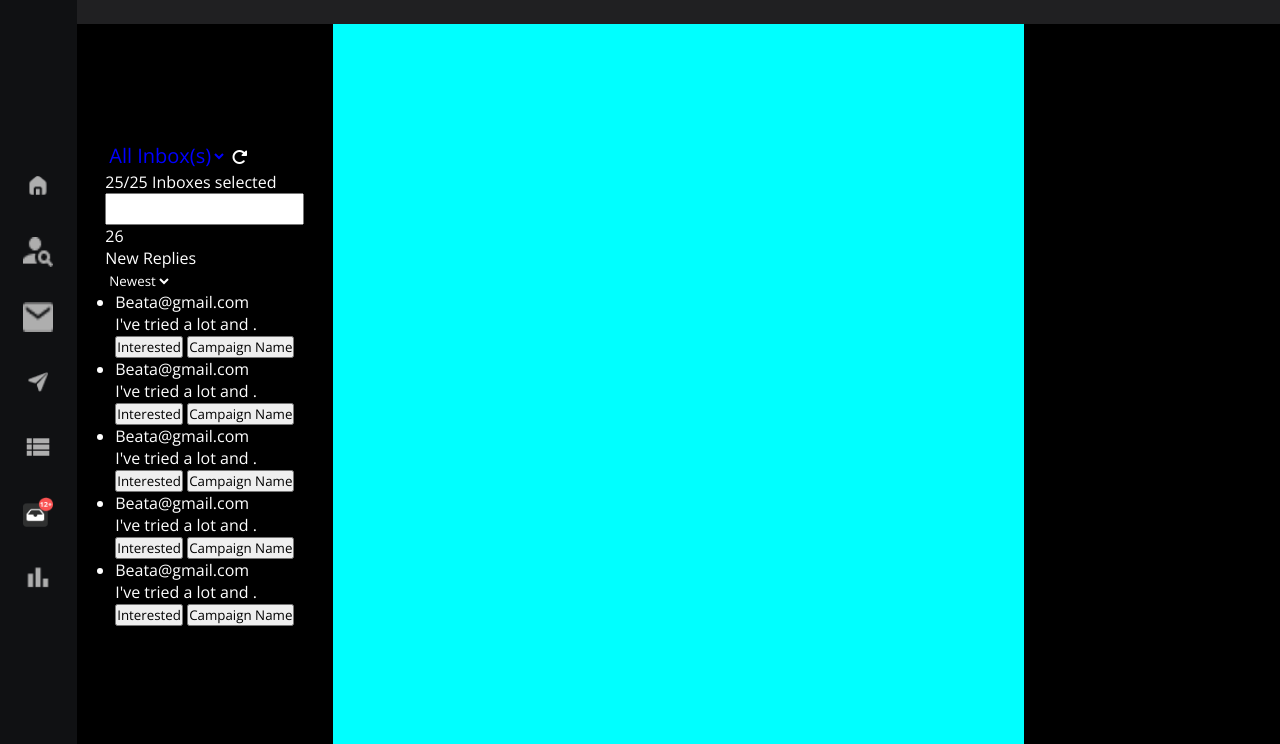
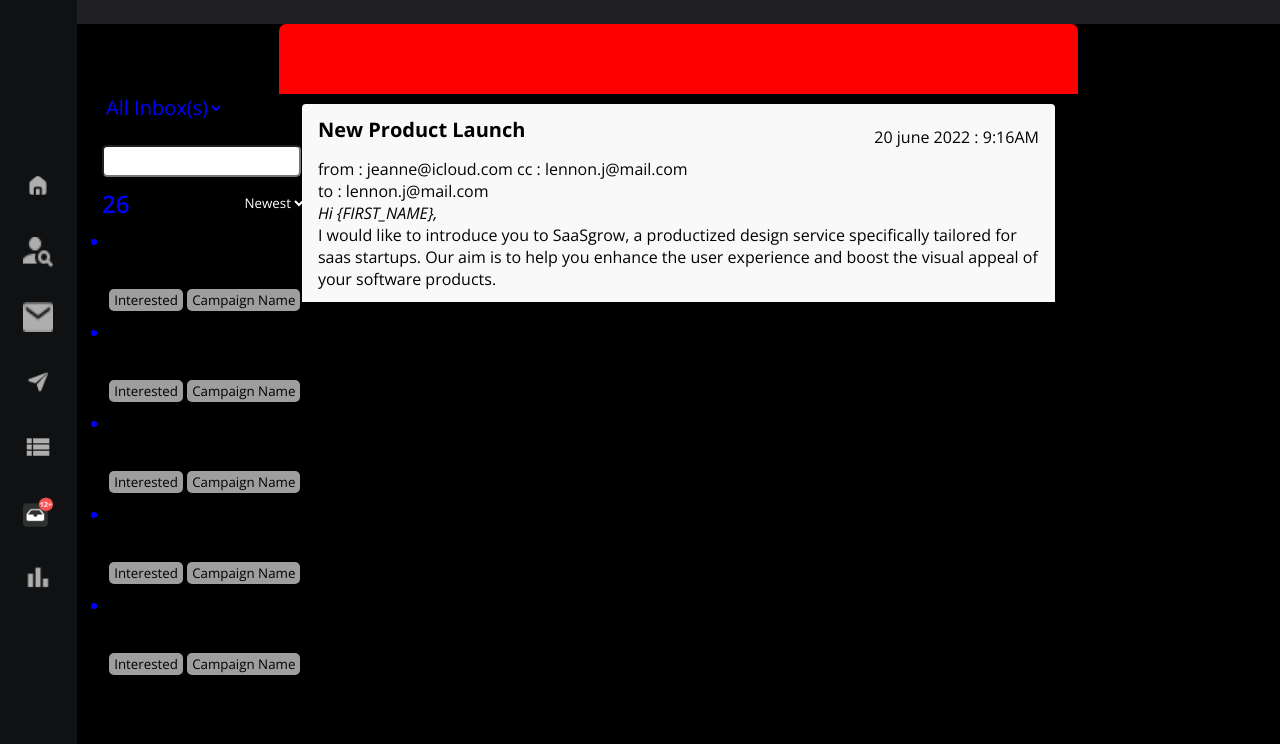
Before and after one commit to RSarvjyoti/RM_Eval01, a plain HTML site: page home.html in a window 1280 px wide. Shown: the part 56-800 px from the top of the page. Drawn offline with nearby package versions, Linux system fonts and the light colour scheme.

Commit message:
added all page

```diff
--- a/home.html
+++ b/home.html
@@ -58,7 +58,7 @@
                             <p>25/25 Inboxes selected</p>
                         </div>
                         <input type="text">
-                        <div> <span>26</span>
+                        <div class="span"> <span>26</span>
                             <p>New Replies</p>
                             <select name="" id="">
                                 <option value="">Newest</option>
@@ -105,7 +105,31 @@
                     </div>
 
                 </div>
-                <div class="main_content"></div>
+
+                <div class="main_content">
+
+                    <div class="bar"></div>
+                    <!-- <hr> -->
+                    <div>
+                        <div>
+                            <h5>New Product Launch</h5>
+                            <p>20 june 2022 : 9:16AM</p>
+                        </div>
+                        <p>from : jeanne@icloud.com cc : lennon.j@mail.com</p>
+                        <p>to : lennon.j@mail.com</p>
+                        <p>
+                            <dfn>Hi {FIRST_NAME},</dfn><br>
+
+                            I would like to introduce you to SaaSgrow, a productized design service specifically
+                            tailored for saas startups. Our aim is to help you enhance the user experience and boost the
+                            visual appeal of your software products.
+
+                        </p>
+                    </div>
+                    <!-- <hr> -->
+
+                </div>
+
                 <div class="main_nav right"></div>
 
             </div>
--- a/index.js
+++ b/index.js
@@ -5,10 +5,11 @@ let h4Elements = document.getElementsByTagName("h4");
 toggle.addEventListener("click", () => {
     let currentBackground = window.getComputedStyle(main).backgroundColor;
 
-    console.log(currentBackground);
+    let currentBackgroundString = currentBackground.replace(/rgba?\(|\s+|\)/g, '').split(',').slice(0, 3).join(',');
 
-    if (currentBackground === "rgb(0, 0, 0)") {
+    if (currentBackgroundString === "0,0,0") {
         main.style.backgroundColor = "white";
+        main.style.color = "black";
 
         for (let h4 of h4Elements) {
             h4.style.color = "black";
@@ -20,7 +21,7 @@ toggle.addEventListener("click", () => {
         toggle.append(dark_mode);
     } else {
         main.style.backgroundColor = "black";
-
+        main.style.color = "white";
         for (let h4 of h4Elements) {
             h4.style.color = "white";
         }
--- a/onebox.css
+++ b/onebox.css
@@ -67,6 +67,7 @@
     justify-content: center;
     color: #ffffff;
 }
+
 .header_item {
     width: 20%;
     display: flex;
@@ -95,7 +96,7 @@
     color: #ffffff;
 }
 
-.content > img {
+.content>img {
     width: 280.02px;
     height: 229.4px;
 }
@@ -113,7 +114,7 @@
 }
 
 
-select{
+select {
     background: none;
     border: none;
     color: #fff;
@@ -137,14 +138,17 @@ select{
 .main_nav {
     width: 20vw;
     height: 90vh;
-    color: #fff;
+    /* color: #fff; */
     height: auto;
 }
 
 .main_content {
     width: 54vw;
-    background-color: aqua;
     height: 90vh;
+    display: flex;
+    align-items: center;
+    flex-direction: column;
+    gap: 10px;
 }
 
 .left {
@@ -152,16 +156,80 @@ select{
     align-items: center;
     justify-content: center;
     flex-direction: column;
-    gap: 0px;
-}
-.left>div:nth-child(1) > input {
-    padding: 5px 10px;
+    gap: 10px;
+
 }
 
-/* .item {
+.left>div:nth-child(1)>input {
+    padding: 5px 10px;
+    border-radius: 5px;
+}
 
-} */
+.span {
+    margin-top: 10px;
+    display: flex;
+    align-items: center;
+    justify-content: space-between;
+}
 
+.span>span {
+    color: blue;
+    font-weight: 600;
+    font-size: 24px;
+    margin-right: 20px;
+}
+
+.item>ul>li::marker {
+    color: blue;
+}
+
+.item>p {
+    margin-top: 10px;
+}
+
+.item>div>button {
+    margin-top: 5px;
+    border: none;
+    background: none;
+    background-color: #9e9e9e;
+    padding: 2px 5px;
+    border-radius: 5px;
+    color: #000000;
+}
+
+.main_content>div:nth-child(1) {
+    width: 799px;
+    height: 70px;
+    padding: 0px 8px 0px 17px;
+    border-radius: 7px 7px 0px 0px;
+    background-color: red;
+
+}
+
+
+.main_content>div:nth-child(2) {
+    width: 753px;
+    padding: 12px 16px 12px 16px;
+    gap: 10px;
+    border-radius: 4px 4px 0px 0px;
+    opacity: 0px;
+    background-color: #f9f9f9;
+
+}
+
+.main_content>div:nth-child(2)>div {
+    display: flex;
+    justify-content: space-between;
+    margin-bottom: 10px;
+}
+
+.main_content>div:nth-child(2)>div>p {
+    margin-top: 10px;
+}
+
+.main_content>div:nth-child(2)>div>h5 {
+    font-size: 20px;
+}
 
 /* .right {
 
```
